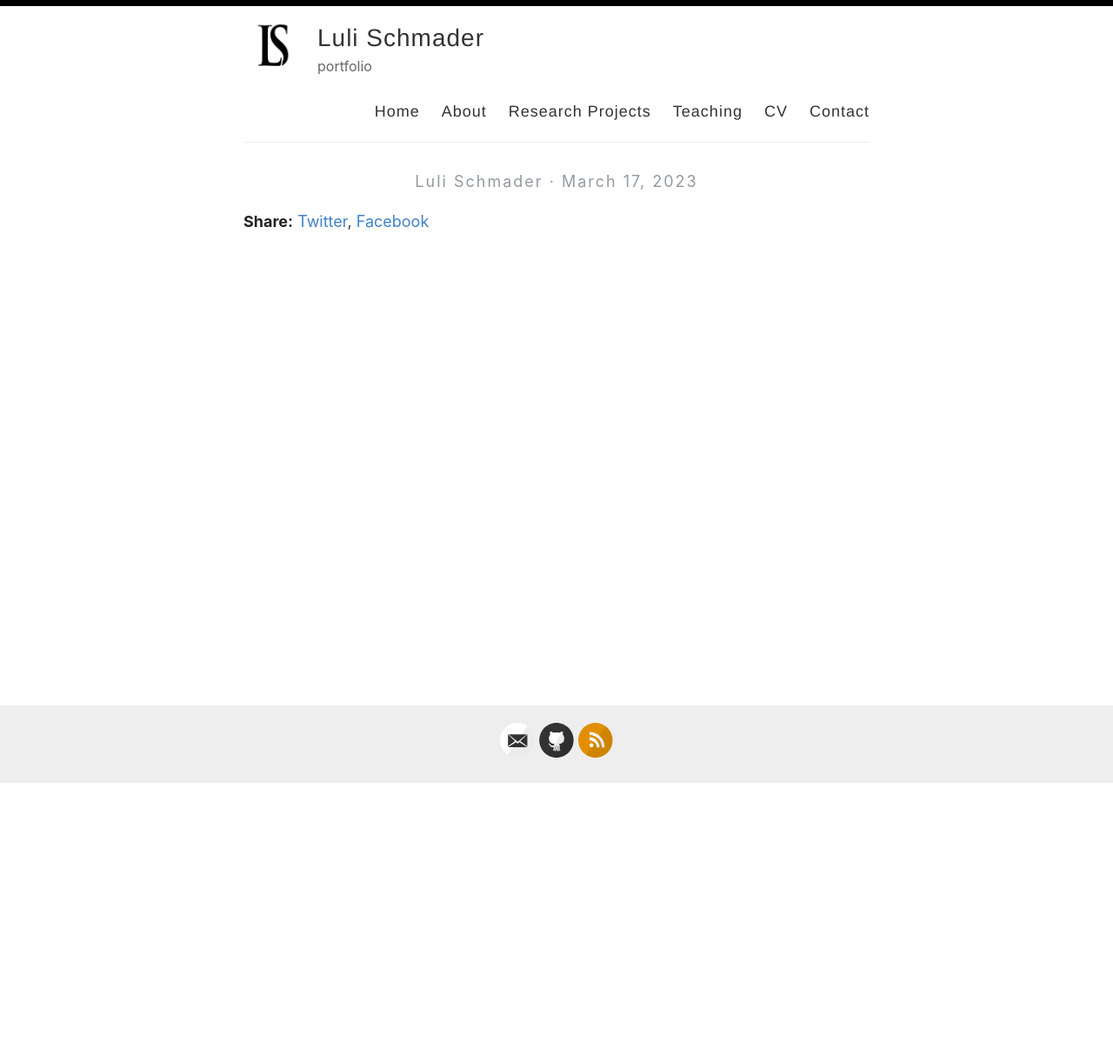
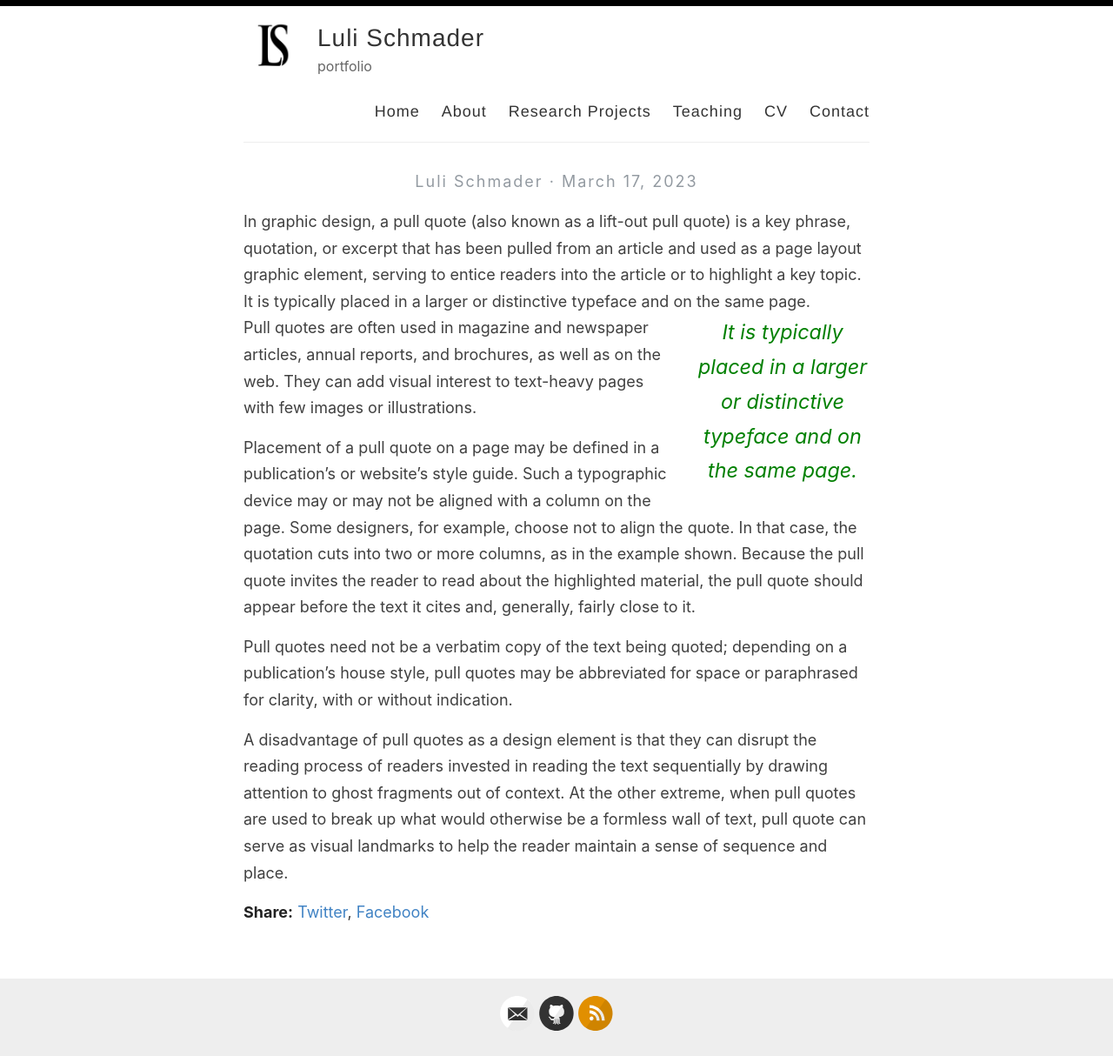
Before and after one commit to lulischmader/lulischmader.github.io, a Jekyll site: the page built from _posts/2019-12-11-pullquotes.md, in a window 1280 px wide. Shown: the whole page at 87% size. Built offline with Jekyll 4.4.1, drawn with Linux system fonts in a browser that asks for light colours; our own code applies the rules of GitHub Pages for plain Markdown files; before the commit the page ends 901 px from its top, so only the background shows below that.

Commit message:
Update 2019-12-11-pullquotes.md

```diff
--- a/_posts/2019-12-11-pullquotes.md
+++ b/_posts/2019-12-11-pullquotes.md
@@ -1,6 +1,14 @@
 ---
 layout: post
-title:  Thank you for visiting my page!
-categories:
+title:  Pullquotes
+categories:[HTML,Code]
 Click on the next tabs to learn more about me, my research, and my teaching experience.
 ---
+
+In graphic design, a pull quote (also known as a lift-out pull quote) is a key phrase, quotation, or excerpt that has been pulled from an article and used as a page layout graphic element, serving to entice readers into the article or to highlight a key topic. {% include pullquote.html quote="It is typically placed in a larger or distinctive typeface and on the same page." %} Pull quotes are often used in magazine and newspaper articles, annual reports, and brochures, as well as on the web. They can add visual interest to text-heavy pages with few images or illustrations.
+
+Placement of a pull quote on a page may be defined in a publication's or website's style guide. Such a typographic device may or may not be aligned with a column on the page. Some designers, for example, choose not to align the quote. In that case, the quotation cuts into two or more columns, as in the example shown. Because the pull quote invites the reader to read about the highlighted material, the pull quote should appear before the text it cites and, generally, fairly close to it.
+
+Pull quotes need not be a verbatim copy of the text being quoted; depending on a publication's house style, pull quotes may be abbreviated for space or paraphrased for clarity, with or without indication.
+
+A disadvantage of pull quotes as a design element is that they can disrupt the reading process of readers invested in reading the text sequentially by drawing attention to ghost fragments out of context. At the other extreme, when pull quotes are used to break up what would otherwise be a formless wall of text, pull quote can serve as visual landmarks to help the reader maintain a sense of sequence and place.
```
